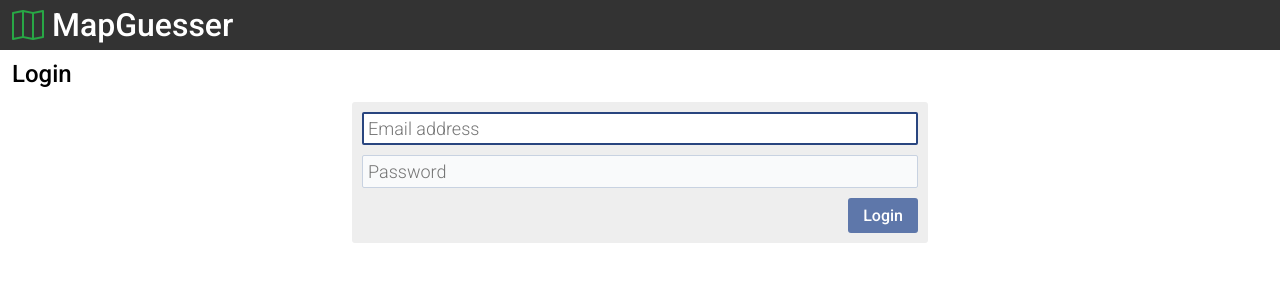
After one commit to eusoko/MapGuesser, a PHP site: page /views/login.php in a window 1280 px wide. The commit adds this page. Shown: the top 300 px of the page. Run offline with PHP 8.4, Linux system fonts and the light colour scheme; some libraries are stand-ins or nearby versions.

Commit message:
MAPG-115 add login functionality

```diff
--- a/public/index.php
+++ b/public/index.php
@@ -12,6 +12,9 @@ if (($pos = strpos($url, '?')) !== false) {
 $url = rawurldecode($url);
 
 Container::$routeCollection->get('index', '', [MapGuesser\Controller\HomeController::class, 'getIndex']);
+Container::$routeCollection->get('login', 'login', [MapGuesser\Controller\LoginController::class, 'getLoginForm']);
+Container::$routeCollection->post('login-action', 'login', [MapGuesser\Controller\LoginController::class, 'login']);
+Container::$routeCollection->get('logout', 'logout', [MapGuesser\Controller\LoginController::class, 'logout']);
 Container::$routeCollection->get('maps', 'maps', [MapGuesser\Controller\MapsController::class, 'getMaps']);
 Container::$routeCollection->group('game', function (MapGuesser\Routing\RouteCollection $routeCollection) {
     $routeCollection->get('game', '{mapId}', [MapGuesser\Controller\GameController::class, 'getGame']);
--- a/public/static/css/mapguesser.css
+++ b/public/static/css/mapguesser.css
@@ -17,7 +17,7 @@ button::-moz-focus-inner, input::-moz-focus-inner {
     border: 0;
 }
 
-p, h1, h2, button, a {
+p, h1, h2, input, textarea, select, button, a {
     font-family: 'Roboto', sans-serif;
 }
 
@@ -93,6 +93,10 @@ sub {
     margin-bottom: 10px;
 }
 
+.right {
+    text-align: right;
+}
+
 svg.inline, img.inline {
     display: inline-block;
     width: 1em;
@@ -158,6 +162,54 @@ button.red:hover, button.red:focus, a.button.red:hover, a.button.red:focus {
     background-color: #7f2929;
 }
 
+input, select, textarea {
+    background-color: #f9fafb;
+    border: solid #c8d2e1 1px;
+    border-radius: 2px;
+    padding: 4px;
+    box-sizing: border-box;
+    font-size: 15px;
+    font-weight: 300;
+}
+
+textarea {
+    font-size: 13px;
+    resize: none;
+}
+
+input.big, select.big, textarea.big {
+    padding: 5px;
+    font-size: 18px;
+}
+
+input.fullWidth, select.fullWidth, textarea.fullWidth {
+    display: block;
+    width: 100%;
+}
+
+input:disabled, select:disabled, textarea:disabled {
+    background-color: #dfdfdf;
+    border: solid #dfdfdf 1px;
+    color: #000000;
+}
+
+input:focus, select:focus, textarea:focus {
+    background-color: #ffffff;
+    border: solid #29457f 2px;
+    padding: 3px;
+    outline: none;
+}
+
+input.big:focus, select.big:focus, textarea.big:focus {
+    padding: 4px;
+}
+
+p.formError {
+    color: #7f2929;
+    font-weight: 500;
+    display: none;
+}
+
 div.header {
     background-color: #333333;
     height: 50px;
@@ -200,6 +252,15 @@ div.buttonContainer>button {
     visibility: hidden;
 }
 
+div.box {
+    width: 576px;
+    background-color: #eeeeee;
+    border-radius: 3px;
+    margin: 10px auto;
+    padding: 10px;
+    box-sizing: border-box;
+}
+
 @media screen and (max-width: 599px) {
     div.header.small h1 span {
         display: none;
@@ -208,4 +269,7 @@ div.buttonContainer>button {
         padding: 0;
         width: 100%;
     }
+    div.box {
+        width: initial;
+    }
 }
--- /dev/null
+++ b/public/static/js/login.js
@@ -0,0 +1,42 @@
+(function () {
+    var form = document.getElementById('loginForm');
+
+    form.onsubmit = function (e) {
+        document.getElementById('loading').style.visibility = 'visible';
+
+        e.preventDefault();
+
+        var formData = new FormData(form);
+
+        var xhr = new XMLHttpRequest();
+        xhr.responseType = 'json';
+        xhr.onload = function () {
+            document.getElementById('loading').style.visibility = 'hidden';
+
+            if (this.response.error) {
+                var errorText;
+                switch (this.response.error) {
+                    case 'user_not_found':
+                        errorText = 'No user found with the given email address.';
+                        break;
+                    case 'password_not_match':
+                        errorText = 'The given password is wrong.'
+                        break;
+                }
+
+                var loginFormError = document.getElementById('loginFormError');
+                loginFormError.style.display = 'block';
+                loginFormError.innerHTML = errorText;
+
+                form.elements.email.select();
+
+                return;
+            }
+
+            window.location.replace('/');
+        };
+
+        xhr.open('POST', form.action, true);
+        xhr.send(formData);
+    };
+})();
--- a/src/Cli/AddUserCommand.php
+++ b/src/Cli/AddUserCommand.php
@@ -22,8 +22,9 @@ class AddUserCommand extends Command
     {
         $user = new User([
             'email' => $input->getArgument('email'),
-            'password' => $input->getArgument('password')
         ]);
+
+        $user->setPlainPassword($input->getArgument('password'));
 
         if ($input->hasArgument('type')) {
             $user->setType($input->getArgument('type'));
--- /dev/null
+++ b/views/login.php
@@ -0,0 +1,17 @@
+<?php require ROOT . '/views/templates/main_header.php'; ?>
+<?php require ROOT . '/views/templates/header.php'; ?>
+<div class="main">
+    <h2>Login</h2>
+    <div class="box">
+        <form id="loginForm" action="/login" method="post">
+            <input class="big fullWidth" type="email" name="email" placeholder="Email address" autofocus>
+            <input class="big fullWidth marginTop" type="password" name="password" placeholder="Password">
+            <p id="loginFormError" class="formError marginTop"></p>
+            <div class="right marginTop">
+                <button type="submit">Login</button>
+            </div>
+        </form>
+    </div>
+</div>
+<script src="/static/js/login.js"></script>
+<?php require ROOT . '/views/templates/main_footer.php'; ?>
```
Also changed, not shown: src/Controller/LoginController.php (added, +73 -0 lines).
